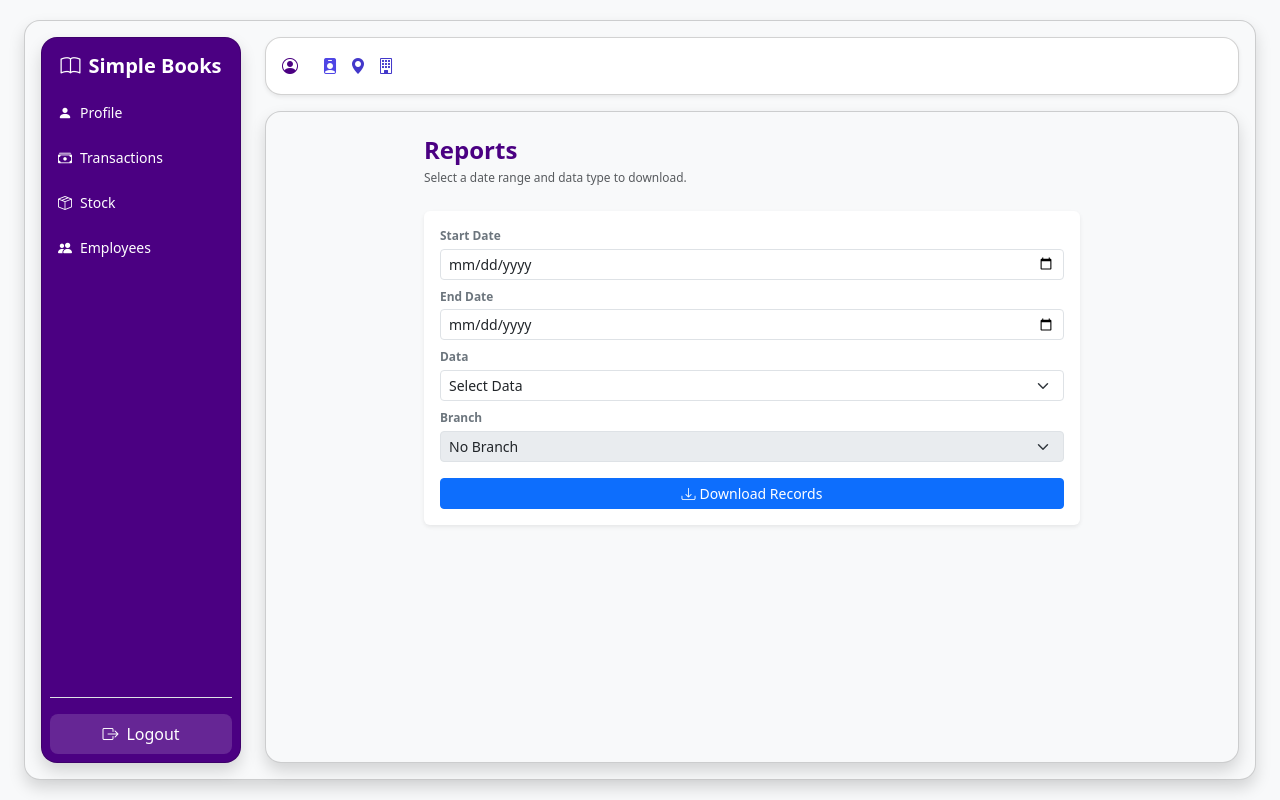
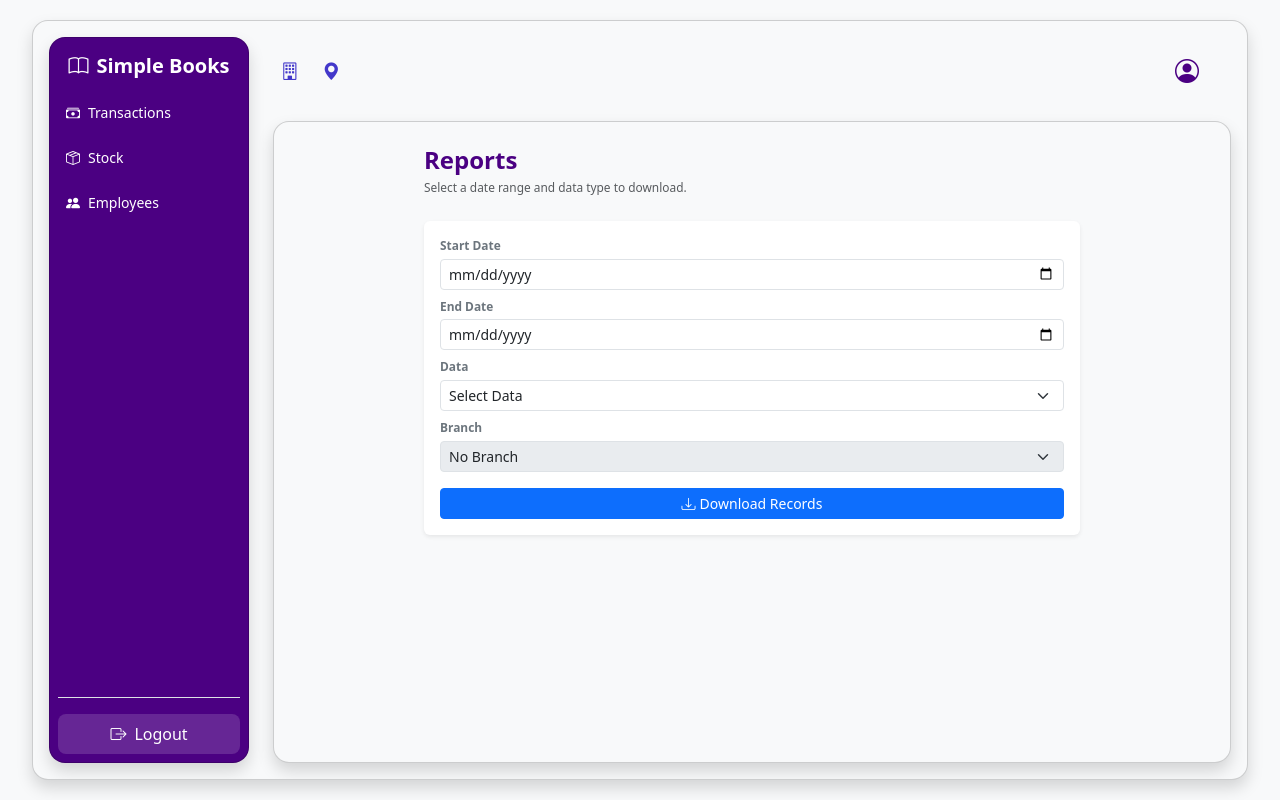
Before and after one commit to Marvyn95/simple_books_v2, a Flask app: template templates/reports.html in a window 1280 px wide. Run offline with Flask 3, Linux system fonts and the light colour scheme; the template is opened without the code that fills it, so the values that code supplies are empty; parts of the project's set-up code (start-up, migrations or seed data) failed here and were passed over.

Commit message:
Refactor profile page layout for improved user experience and consistency; enhance button styles and modal structure

```diff
--- a/templates/base.html
+++ b/templates/base.html
@@ -47,7 +47,7 @@
       }, 3000);
     });
   </script>
-  <div class="card bg-light shadow rounded-4 mx-4 w-100 d-flex flex-row position-relative" style="max-width: 1500px; height: 95vh;">
+  <div class="card bg-light shadow rounded-4 position-relative d-flex flex-row" style="width: 95vw; height: 95vh; overflow:hidden;">
     <!-- Sidebar Toggle Button (visible on small screens) -->
     <button class="sidebar-toggle-btn btn d-lg-none bg-indigo text-white rounded" type="button" data-bs-toggle="offcanvas" data-bs-target="#sidebarOffcanvas" aria-controls="sidebarOffcanvas">
       <i class="bi bi-list fs-4"></i>
@@ -60,11 +60,6 @@
             <i class="bi bi-book me-2"></i>Simple Books
           </h5>
           <ul class="nav flex-column small">
-            <li class="nav-item mb-2">
-              <a class="nav-link text-white d-flex align-items-center py-2 px-2 {% if request.endpoint == 'profile' %}active bg-white bg-opacity-25 fw-bold rounded-3{% endif %}" href="{{ url_for('profile') }}">
-                <i class="bi bi-person-fill me-2"></i>Profile
-              </a>
-            </li>
             <li class="nav-item mb-2">
               <a class="nav-link text-white d-flex align-items-center py-2 px-2 {% if request.endpoint == 'transactions' %}active bg-white bg-opacity-25 fw-bold rounded-3{% endif %}" href="{{ url_for('transactions') }}">
                 <i class="bi bi-cash-stack me-2"></i>Transactions
@@ -120,11 +115,6 @@
         <div class="offcanvas-body px-2 pt-2 pb-2 d-flex flex-column justify-content-start h-100">
           <ul class="nav flex-column small">
             <li class="nav-item mb-2">
-              <a class="nav-link text-white d-flex align-items-center py-2 px-2 {% if request.endpoint == 'profile' %}active bg-white bg-opacity-25 fw-bold rounded-3{% endif %}" href="{{ url_for('profile') }}">
-                <i class="bi bi-person-fill me-2"></i>Profile
-              </a>
-            </li>
-            <li class="nav-item mb-2">
               <a class="nav-link text-white d-flex align-items-center py-2 px-2 {% if request.endpoint == 'transactions' %}active bg-white bg-opacity-25 fw-bold rounded-3{% endif %}" href="{{ url_for('transactions') }}">
                 <i class="bi bi-cash-stack me-2"></i>Transactions
               </a>
@@ -166,29 +156,46 @@
             </div>
         </div>
       </div>
+
+
       <!-- Main Content -->
       <div class="flex-grow-1 d-flex flex-column h-100">
+
 <!-- Top Bar: Responsive User Info -->
-        <div class="card mb-3 rounded-4 shadow-sm p-2" style="height: auto; min-width: 0;">
-          <div class="row align-items-center g-2">
-        <div class="col-12 col-sm-auto">
-          <a class="nav-link fw-semibold d-flex align-items-center py-2 px-2" href="{{ url_for('profile') }}" style="color: indigo; border-radius: 0.4rem;">
-            <i class="bi bi-person-circle me-2" style="color: indigo;"></i>{{ user.username }}
-          </a>
-        </div>
-        <div class="col-6 col-sm-auto">
-          <span class="text-indigo">
-            <i class="bi bi-person-badge-fill me-1" style="color: #4f46e5;"></i>{{ user.role }}
-          </span>
+<div class="mb-3  p-2 d-flex flex-wrap align-items-center gap-3">
+
+  <!-- Organization Selector -->
+  <div class="d-flex align-items-center gap-2">
+    <i class="bi bi-building" style="color:#4338ca; font-size:1.1rem;"></i>
+    {% if user.role == 'Admin' %}
+      <form method="POST" action="{{ url_for('change_organization') }}" class="d-inline-block m-0">
+        <select name="organization_id"
+                class="form-select form-select-sm d-inline-block w-auto"
+                style="min-width:120px; max-width:250px; border: none; background-color: transparent; border-bottom: 2px solid #4338ca; border-radius: 0; padding: 0.25rem 0.5rem; font-weight: 500; cursor: pointer; transition: all 0.3s ease;"
+                onchange="this.form.submit()">
+          {% for org in organizations %}
+            <option value="{{ org['_id'] }}"
+              {% if org['_id'] | string == user.organization_id | string %}selected{% endif %}>
+              {{ org['organization'] }}
+            </option>
+          {% endfor %}
+        </select>
+      </form>
+    {% else %}
+      <span style="font-weight: 500;">{{ user.organization }}</span>
+    {% endif %}
   </div>
 
-        <div class="col-12 col-md-auto">
-          <span class="text-primary">
-            <i class="bi bi-geo-alt-fill me-1" style="color: #4338ca;"></i>
+  <!-- Branch Selector -->
+  <div class="d-flex align-items-center gap-2">
+    <i class="bi bi-geo-alt-fill" style="color:#4338ca; font-size:1.1rem;"></i>
     {% if user.role in ['Manager', 'Admin'] %}
       <form method="POST" action="{{ url_for('change_branch') }}" class="d-inline-block m-0">
         <input type="hidden" name="organization_id" value="{{ user.organization_id }}">
-            <select name="branch_id" class="form-select form-select-sm d-inline-block w-auto" style="min-width: 120px; max-width: 200px;" onchange="this.form.submit()">
+        <select name="branch_id"
+                class="form-select form-select-sm d-inline-block w-auto"
+                style="min-width:120px; max-width:200px; border: none; background-color: transparent; border-bottom: 2px solid #4338ca; border-radius: 0; padding: 0.25rem 0.5rem; font-weight: 500; cursor: pointer; transition: all 0.3s ease;"
+                onchange="this.form.submit()">
           <option value="">All branches</option>
           {% for branch in organization['branches'] %}
             <option value="{{ branch['_id'] }}"
@@ -199,33 +206,26 @@
         </select>
       </form>
     {% else %}
-          {{ selected_branch.branch }}
+      <span style="font-weight: 500;">{{ selected_branch.branch }}</span>
     {% endif %}
-          </span>
+  </div>
+
+  <!-- User Profile (pushed to right) -->
+  <div class="ms-auto">
+    <a class="nav-link fw-semibold d-flex align-items-center py-2 px-3 gap-2"
+       href="{{ url_for('profile') }}"
+       style="color:indigo; border-radius:0.4rem;">
+      <i class="bi bi-person-circle" style="color:indigo; font-size:1.5rem;"></i>
+      <div class="text-end">
+        <div style="font-size:0.9rem;">{{ user.username }}</div>
+        <div style="font-size:0.75rem; opacity:0.8;">{{ user.role }}</div>
+      </div>
+    </a>
+  </div>
+
 </div>
 
 
-        <div class="col-12 col-md-auto">
-          <span class="text-primary">
-            <i class="bi bi-building me-1" style="color: #4338ca;"></i>
-            {% if user.role == 'Admin' %}
-          <form method="POST" action="{{ url_for('change_organization') }}" class="d-inline-block m-0">
-            <select name="organization_id" class="form-select form-select-sm d-inline-block w-auto" style="min-width: 120px; max-width: 200px;" onchange="this.form.submit()">
-              {% for org in organizations %}
-            <option value="{{ org['_id'] }}" {% if org['_id'] | string == user.organization_id | string %}selected{% endif %}>
-              {{ org['organization'] }}
-            </option>
-              {% endfor %}
-            </select>
-          </form>
-            {% else %}
-          {{ user.organization }}
-            {% endif %}
-          </span>
-        </div>
-
-          </div>
-        </div>
         <!-- Main Content Card -->
         <div class="card flex-grow-1 shadow p-4 rounded-4 bg-light d-flex flex-column overflow-auto h-100 w-100" style="scrollbar-width: none; -ms-overflow-style: none;">
           <style>
```
Also changed, not shown: templates/profile.html (+44 -29 lines). Lines whose indentation alone changed are shown as unchanged.
